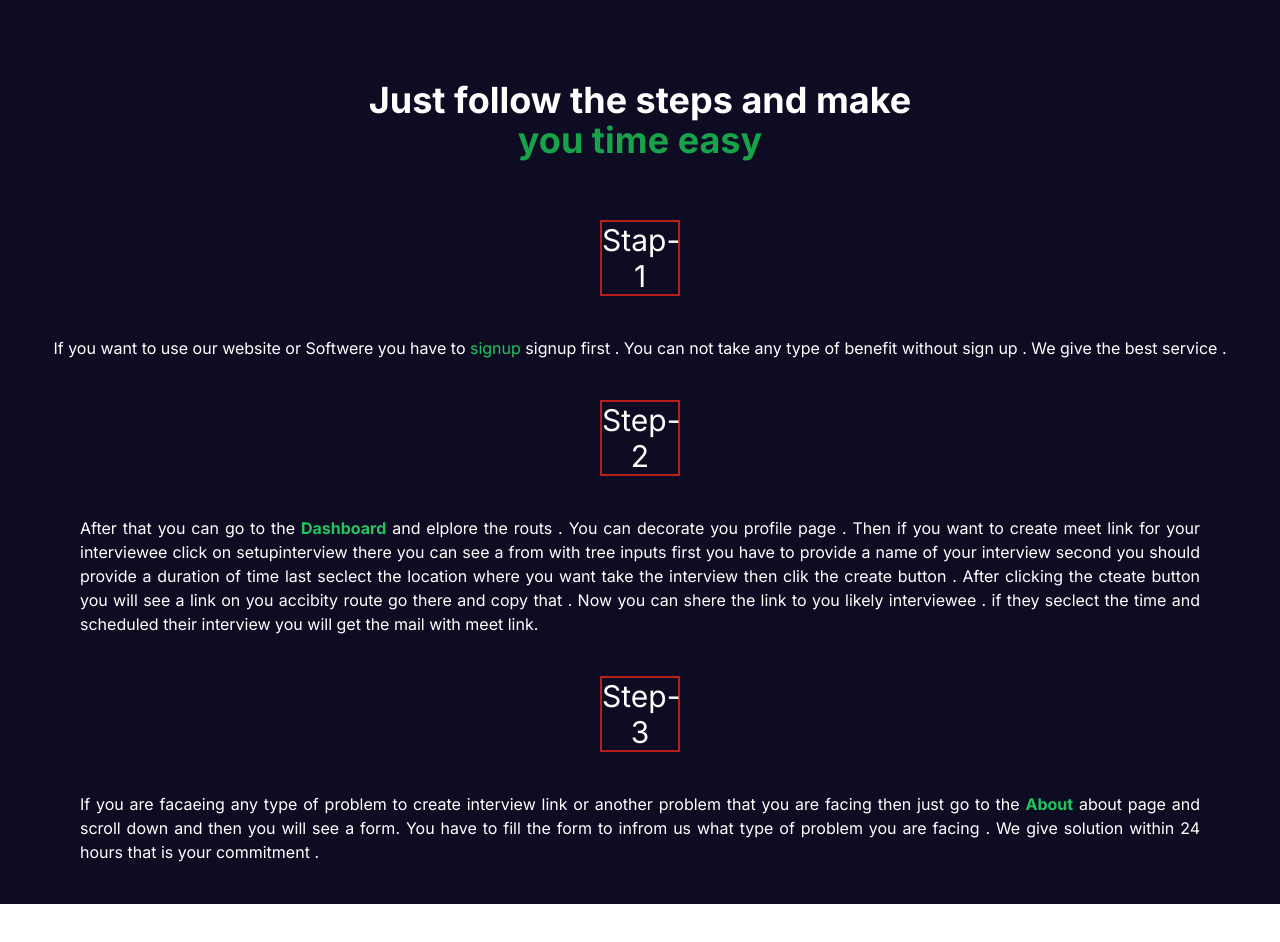
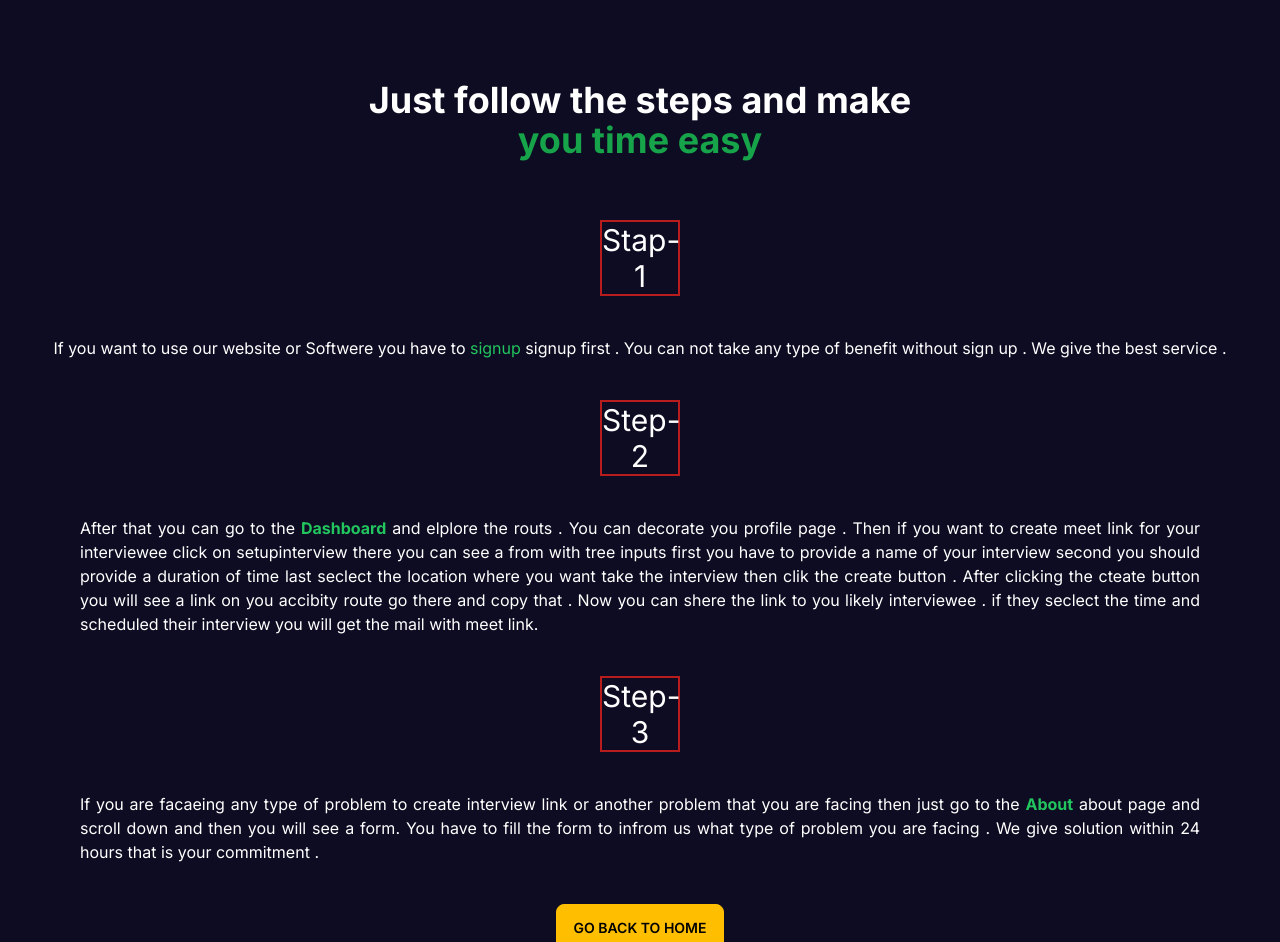
Before and after one commit to Naymul-NN/Schedulemeet-client, a Next.js app: page /instraction in a window 1280 px wide. Shown: the top 942 px of the page. Before the commit the page ends 904 px from the top, so only its background shows below. Built offline with nearby package versions, Linux system fonts and the light colour scheme; no server answers.

Commit message:
instractins:home button add

```diff
--- a/src/components/instraction/Instractions.jsx
+++ b/src/components/instraction/Instractions.jsx
@@ -19,6 +19,11 @@ const Instractions = () => {
             <h1 className='text-3xl border-2 mx-[600px] border-red-700 text-center mb-10'>Step-3</h1>
              <p className='mx-20 text-justify'>If you are facaeing any type of problem to create interview link or another problem that you are facing then just go to the <span className='font-bold text-green-500'><Link href="/about">About</Link></span> about page and scroll down and then you will see a form. You have to fill the form to infrom us what type of problem you are facing . We give solution within 24 hours that is your commitment .</p>
             </div>
+
+            <div className='flex justify-center items-center pt-10 mb-10'>
+               <Link href="/"> <button className='btn  btn-warning'>GO BACK TO HOME</button> </Link>
+
+           </div>
         </div>
     );
 };
```
